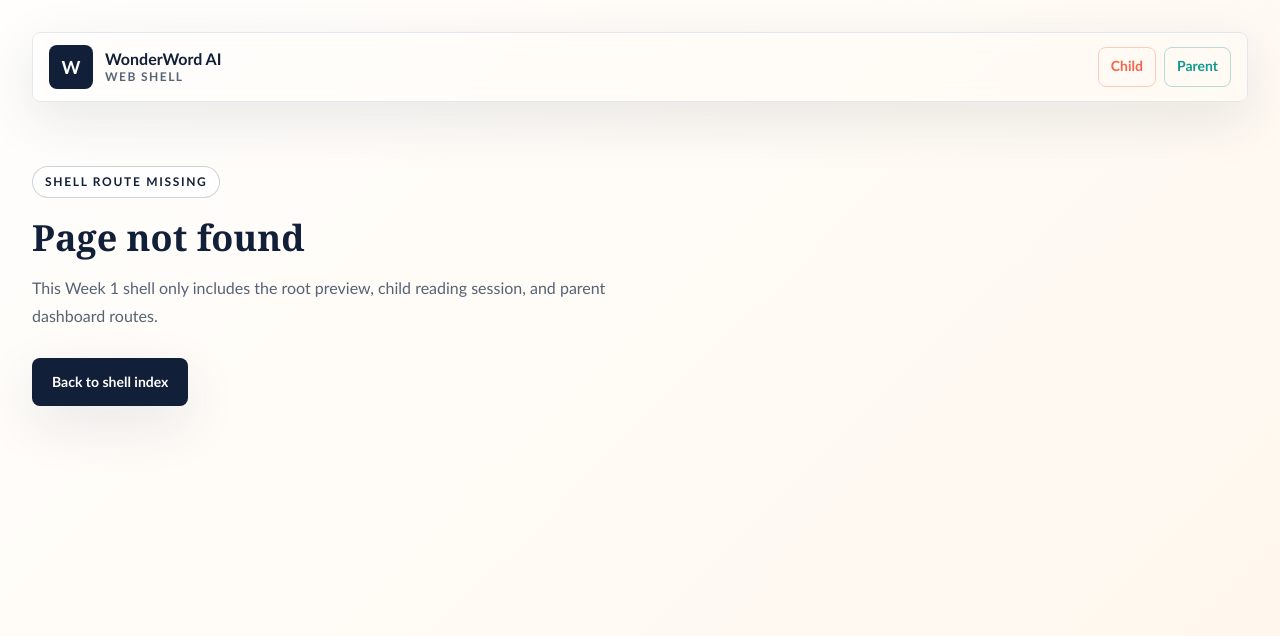
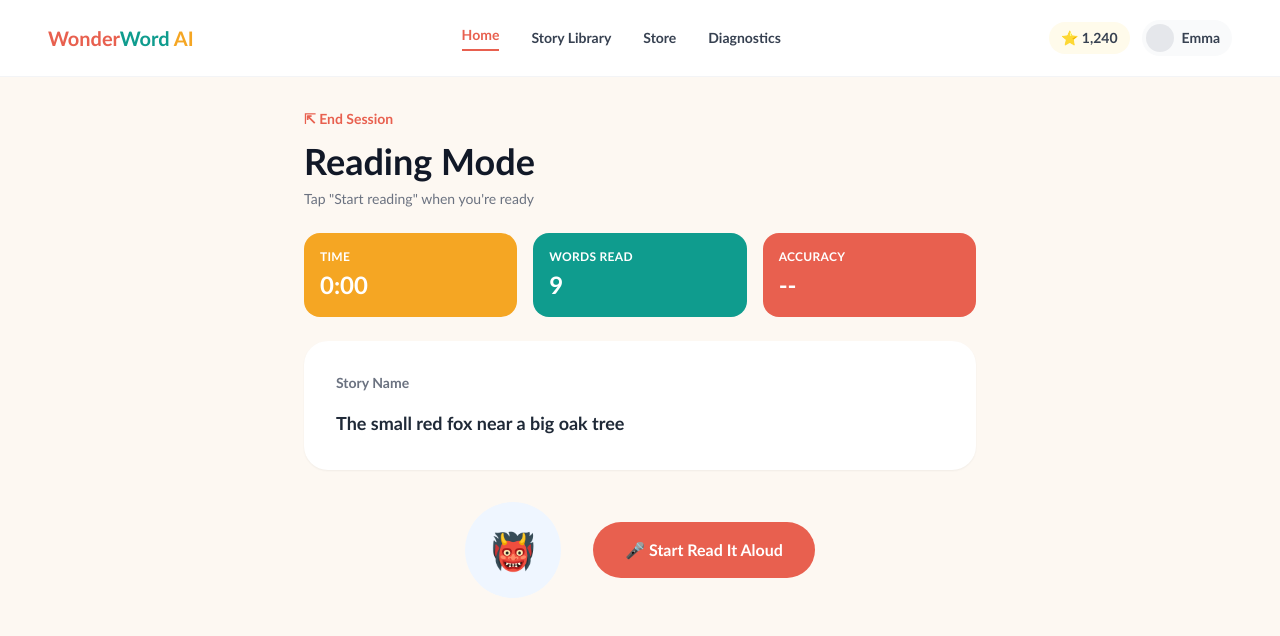
Before and after one commit to WonderWord-DEV-Team/WonderWordAI, a Next.js app in the folder apps/web/: page /dev-reading-mode-test in a window 1280 px wide. Before the commit this address had no page. Shown: the top 636 px of the page. Built offline with nearby package versions, Linux system fonts and the light colour scheme.

Commit message:
feat: rebuild WorksheetDisplay to match Figma Reading Mode Page design

```diff
--- /dev/null
+++ b/apps/web/app/dev-reading-mode-test/page.tsx
@@ -0,0 +1,24 @@
+import WorksheetDisplay from "@/components/WorksheetDisplay";
+
+const mockWords = [
+  { word: "The", start: 0.0, end: 0.4 },
+  { word: "small", start: 0.4, end: 0.8 },
+  { word: "red", start: 0.8, end: 1.1 },
+  { word: "fox", start: 1.1, end: 1.5 },
+  { word: "near", start: 1.5, end: 1.9 },
+  { word: "a", start: 1.9, end: 2.0 },
+  { word: "big", start: 2.0, end: 2.4 },
+  { word: "oak", start: 2.4, end: 2.7 },
+  { word: "tree", start: 2.7, end: 3.2 },
+];
+
+export default function ReadingModeTestPage() {
+  return (
+    <WorksheetDisplay
+      storyName="Story Name"
+      text="The small red fox near a big oak tree"
+      words={mockWords}
+      audioSrc="https://interactive-examples.mdn.mozilla.net/media/cc0-audio/t-rex-roar.mp3"
+    />
+  );
+}
--- a/apps/web/components/WorksheetDisplay.tsx
+++ b/apps/web/components/WorksheetDisplay.tsx
@@ -1,36 +1,125 @@
-type WorksheetDisplayProps = {
-  text: string;
+"use client";
+
+import { useEffect, useRef, useState } from "react";
+import KaraokeHighlighter from "@/components/child/KaraokeHighlighter";
+
+type WordTiming = {
+  word: string;
+  start: number;
+  end: number;
 };
 
-export default function WorksheetDisplay({ text }: WorksheetDisplayProps) {
+type WorksheetDisplayProps = {
+  storyName?: string;
+  text: string;
+  words: WordTiming[];
+  audioSrc: string;
+  childName?: string;
+  stars?: number;
+};
+
+export default function WorksheetDisplay({
+  storyName = "Story Name",
+  text,
+  words,
+  audioSrc,
+  childName = "Emma",
+  stars = 1240,
+}: WorksheetDisplayProps) {
+  const audioRef = useRef<HTMLAudioElement>(null);
+  const [isRecording, setIsRecording] = useState(false);
+  const [seconds, setSeconds] = useState(0);
+
+  useEffect(() => {
+    if (!isRecording) return;
+    const interval = setInterval(() => setSeconds((s) => s + 1), 1000);
+    return () => clearInterval(interval);
+  }, [isRecording]);
+
+  const handleToggle = () => {
+    if (isRecording) {
+      audioRef.current?.pause();
+      setIsRecording(false);
+    } else {
+      audioRef.current?.play();
+      setIsRecording(true);
+      setSeconds(0);
+    }
+  };
+
   return (
-    <div className="min-h-screen bg-white flex flex-col items-center justify-between p-6">
-      <div className="w-full max-w-md bg-[#FAFAFA] rounded-2xl p-6 mt-8">
-        <p className="text-lg leading-relaxed text-gray-800">
-          {text}
+    <div className="min-h-screen bg-[#FDF8F2]">
+      <header className="flex items-center justify-between px-6 sm:px-12 py-5 bg-white border-b border-gray-100">
+        <p className="text-xl font-black">
+          <span className="text-[#E8604F]">Wonder</span>
+          <span className="text-[#0F9C8E]">Word</span>{" "}
+          <span className="text-[#F5A623]">AI</span>
         </p>
+        <nav className="hidden sm:flex items-center gap-8 text-sm font-bold text-gray-700">
+          <a href="#" className="text-[#E8604F] border-b-2 border-[#E8604F] pb-1">Home</a>
+          <a href="#" className="hover:text-[#E8604F]">Story Library</a>
+          <a href="#" className="hover:text-[#E8604F]">Store</a>
+          <a href="#" className="hover:text-[#E8604F]">Diagnostics</a>
+        </nav>
+        <div className="flex items-center gap-3">
+          <span className="flex items-center gap-1 bg-amber-50 rounded-full px-3 py-1.5 text-sm font-bold text-gray-700">
+            ⭐ {stars.toLocaleString()}
+          </span>
+          <span className="flex items-center gap-2 bg-gray-50 rounded-full pl-1 pr-3 py-1">
+            <span className="w-7 h-7 rounded-full bg-gray-200" />
+            <span className="text-sm font-bold text-gray-700">{childName}</span>
+          </span>
+        </div>
+      </header>
+
+      <div className="px-6 sm:px-12 py-8 max-w-3xl mx-auto">
+        <button className="text-sm font-bold text-[#E8604F] flex items-center gap-1">
+          ⇱ End Session
+        </button>
+
+        <h1 className="mt-3 text-4xl font-black text-gray-900">Reading Mode</h1>
+        <p className="mt-2 text-sm text-gray-500">
+          {isRecording ? "Listening..." : 'Tap "Start reading" when you\'re ready'}
+        </p>
+
+        <div className="mt-6 grid grid-cols-3 gap-4">
+          <div className="bg-[#F5A623] rounded-2xl p-4 text-white">
+            <p className="text-xs font-bold uppercase tracking-wide">Time</p>
+            <p className="mt-1 text-2xl font-black">
+              {Math.floor(seconds / 60)}:{String(seconds % 60).padStart(2, "0")}
+            </p>
+          </div>
+          <div className="bg-[#0F9C8E] rounded-2xl p-4 text-white">
+            <p className="text-xs font-bold uppercase tracking-wide">Words Read</p>
+            <p className="mt-1 text-2xl font-black">{words.length}</p>
+          </div>
+          <div className="bg-[#E8604F] rounded-2xl p-4 text-white">
+            <p className="text-xs font-bold uppercase tracking-wide">Accuracy</p>
+            <p className="mt-1 text-2xl font-black">--</p>
+          </div>
+        </div>
+
+        <div className="mt-6 bg-white rounded-3xl shadow-sm p-8">
+          <p className="text-sm font-bold text-gray-500">{storyName}</p>
+          <div className="mt-4 text-3xl font-black leading-[1.6] text-gray-800">
+            <KaraokeHighlighter words={words} isPlaying={isRecording} audioRef={audioRef} />
+          </div>
+        </div>
+
+        <audio ref={audioRef} src={audioSrc} onEnded={() => setIsRecording(false)} />
+
+        <div className="mt-8 flex items-center justify-center gap-8">
+          <div className="w-24 h-24 rounded-full bg-blue-50 flex items-center justify-center text-4xl">
+            👹
+          </div>
+          <button
+            onClick={handleToggle}
+            className="flex items-center gap-3 bg-[#E8604F] hover:bg-[#d9543f] text-white font-black rounded-full px-8 py-4 min-h-[48px] transition"
+          >
+            🎤 {isRecording ? "Stop Reading" : "Start Read It Aloud"}
+          </button>
+        </div>
       </div>
-
-      <button
-        aria-label="Start recording"
-        className="w-[60px] h-[60px] rounded-full bg-red-500 flex items-center justify-center mb-10 mt-8 active:scale-95 transition"
-      >
-        <MicIcon />
-      </button>
     </div>
   );
 }
-
-function MicIcon() {
-  return (
-    <svg
-      xmlns="http://www.w3.org/2000/svg"
-      viewBox="0 0 24 24"
-      fill="white"
-      className="w-7 h-7"
-    >
-      <path d="M12 14a3 3 0 003-3V5a3 3 0 10-6 0v6a3 3 0 003 3z" />
-      <path d="M19 11a1 1 0 00-2 0 5 5 0 01-10 0 1 1 0 00-2 0 7 7 0 006 6.92V20H9a1 1 0 000 2h6a1 1 0 000-2h-2v-2.08A7 7 0 0019 11z" />
-    </svg>
-  );
-}
```
